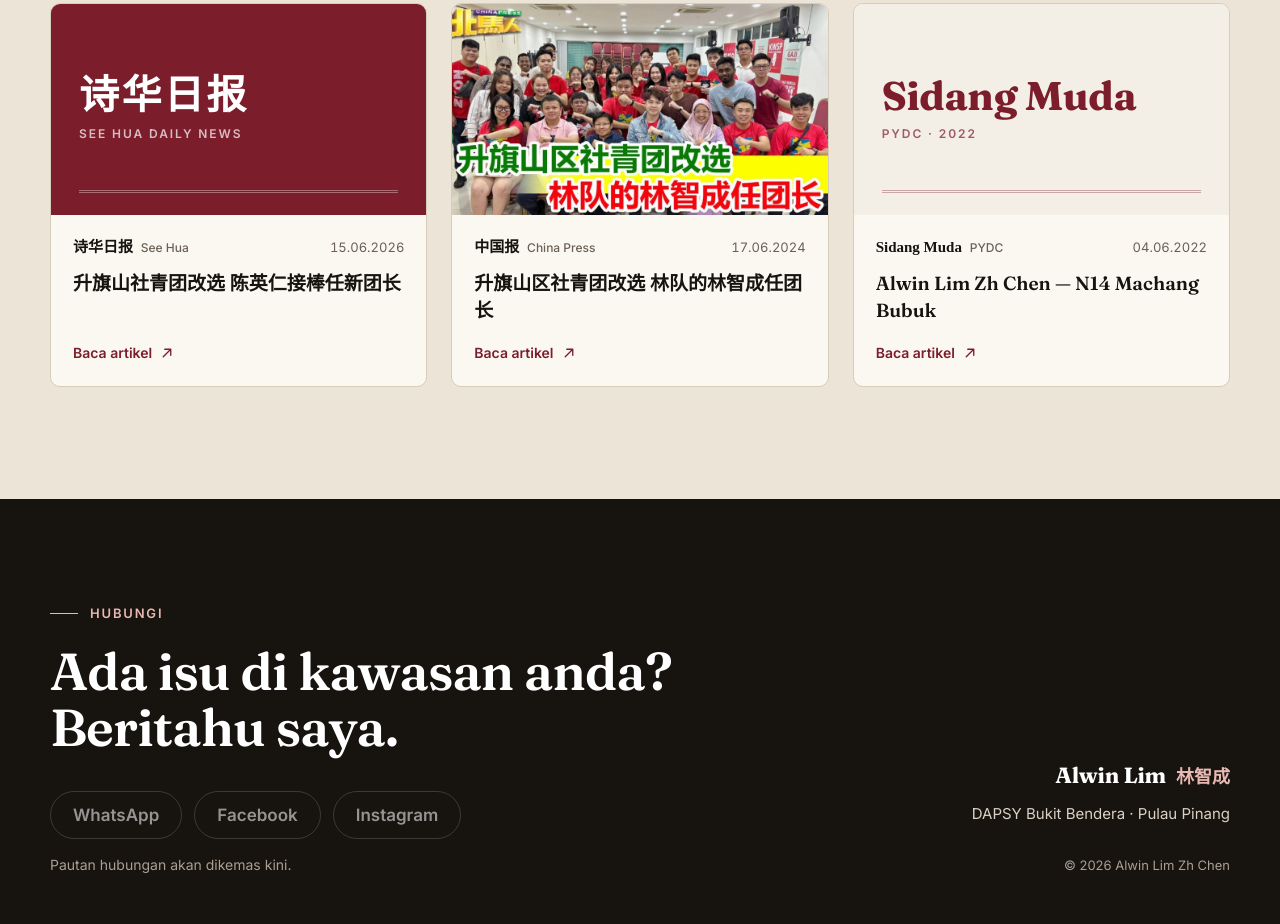
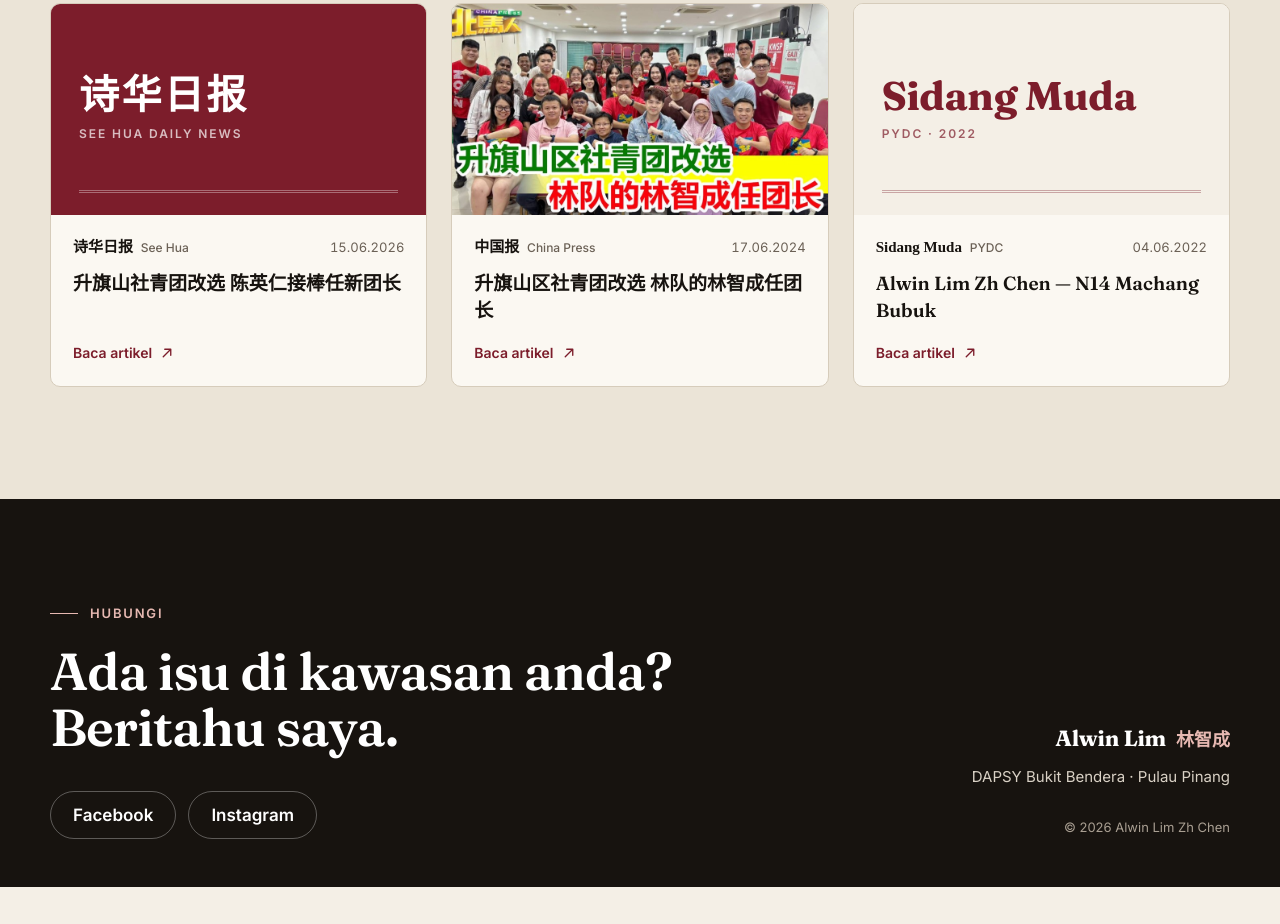
Before and after one commit to edent95/Alwin, a plain HTML site: page index.html in a window 1280 px wide. Shown: the part 3686-4610 px from the top of the page. After the commit the page ends 4573 px from the top, so only its background shows below. Drawn offline with Linux system fonts and the light colour scheme.

Commit message:
feat: link real Facebook and Instagram in footer (#1)
Replace the placeholder contact buttons with Alwin's Facebook
(alwinlimzc) and Instagram (alwinlimzc). Drop the WhatsApp placeholder
and the 'coming soon' note. Add .worktree-preview.json so wt.mjs can
preview this static site.

Co-authored-by: edent95 <239559067+edent95@users.noreply.github.com>
Co-authored-by: Claude Opus 5.5 <noreply@anthropic.com>

```diff
--- a/index.html
+++ b/index.html
@@ -243,13 +243,10 @@
     <div class="footer-lead">
       <p class="label light" data-ms="Hubungi" data-en="Contact" data-zh="联系">Hubungi</p>
       <h2 data-ms="Ada isu di kawasan anda? Beritahu saya." data-en="An issue in your area? Tell me." data-zh="社区有问题？告诉我。">Ada isu di kawasan anda? Beritahu saya.</h2>
-      <!-- TODO: isi pautan sebenar (WhatsApp / Facebook / Instagram / e-mel) -->
       <div class="channels">
-        <a class="ch is-todo" href="#contact" aria-disabled="true">WhatsApp</a>
-        <a class="ch is-todo" href="#contact" aria-disabled="true">Facebook</a>
-        <a class="ch is-todo" href="#contact" aria-disabled="true">Instagram</a>
+        <a class="ch" href="https://www.facebook.com/alwinlimzc" target="_blank" rel="noopener">Facebook</a>
+        <a class="ch" href="https://www.instagram.com/alwinlimzc/" target="_blank" rel="noopener">Instagram</a>
       </div>
-      <p class="todo-note" data-ms="Pautan hubungan akan dikemas kini." data-en="Contact links coming soon." data-zh="联系方式即将更新。">Pautan hubungan akan dikemas kini.</p>
     </div>
     <div class="footer-meta">
       <p class="brand light"><span class="brand-en">Alwin Lim</span> <span class="brand-zh">林智成</span></p>
```
Also changed, not shown: .worktree-preview.json (added).
